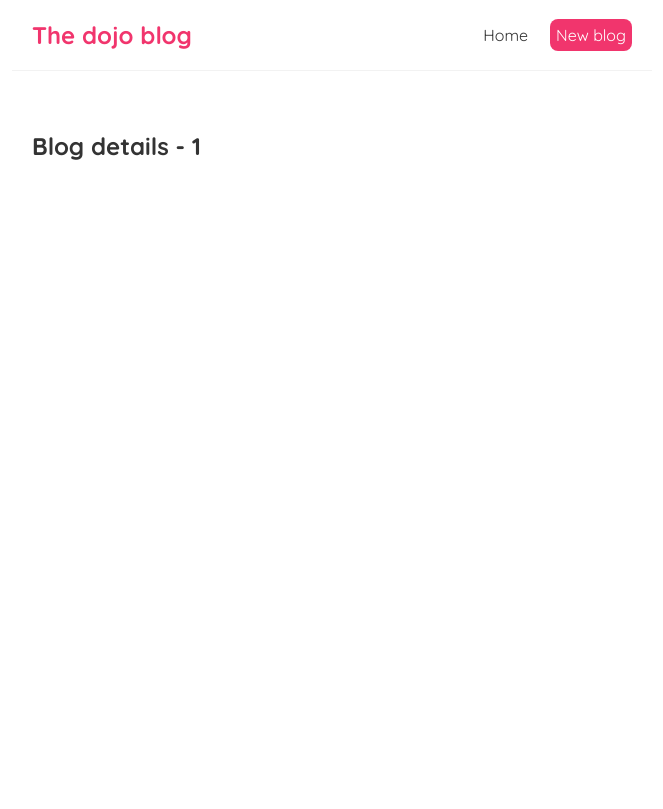
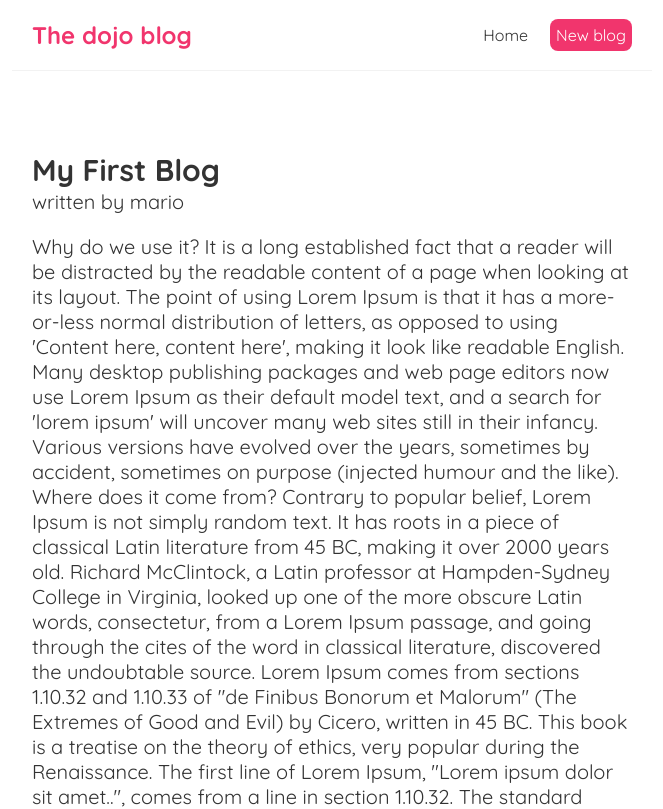
Before and after one commit to emmanuel881/learningReact, a React (Create React App) app in the folder dojo-blog/: page /blogs/1 in a window 1280 px wide. Shown: the top 809 px of the page, without its empty margins (308-971 px from the left). Built offline with nearby package versions, Linux system fonts and the light colour scheme; data requests are answered from the project's data file.

Commit message:
reusing custom hooks

```diff
--- a/dojo-blog/src/BlogDetails.js
+++ b/dojo-blog/src/BlogDetails.js
@@ -1,10 +1,24 @@
 import { useParams } from "react-router-dom/cjs/react-router-dom.min";
+import useFetch from "./useFetch";
 
 const BlogDetails = () => {
   const { id } = useParams();
+  const {
+    data: blog,
+    error,
+    isPending,
+  } = useFetch("http://localhost:8000/blogs/" + id);
   return (
     <div className="blog-details">
-      <h2>Blog details - {id}</h2>
+      {isPending && <div>Loading...</div>}
+      {error && <div>{error}</div>}
+      {blog && (
+        <div className="article">
+          <h2>{blog.title}</h2>
+          <p>written by {blog.author}</p>
+          <div>{blog.body}</div>
+        </div>
+      )}
     </div>
   );
 };
--- a/dojo-blog/src/index.css
+++ b/dojo-blog/src/index.css
@@ -51,3 +51,23 @@
 .blog-preview a {
   text-decoration: none;
 }
+
+/* blog details page */
+
+.blog-details {
+  font-size: 20px;
+  color: #f1356d;
+  margin-bottom: 10px;
+}
+.blog-details div {
+  margin: 20px 0;
+}
+
+.blog-details button {
+  background: #f1356d;
+  color: #fff;
+  border: 0;
+  padding: 8px;
+  border-radius: 8px;
+  cursor: pointer;
+}
```
